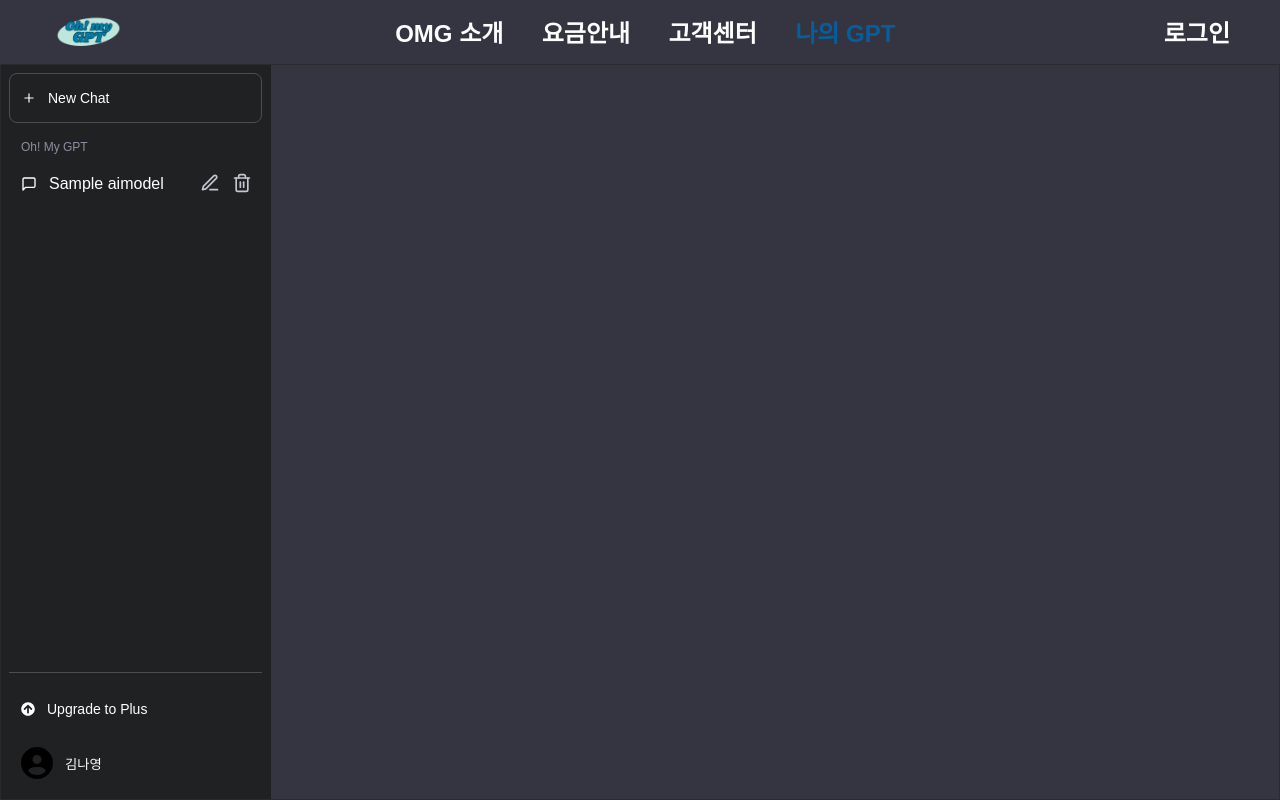
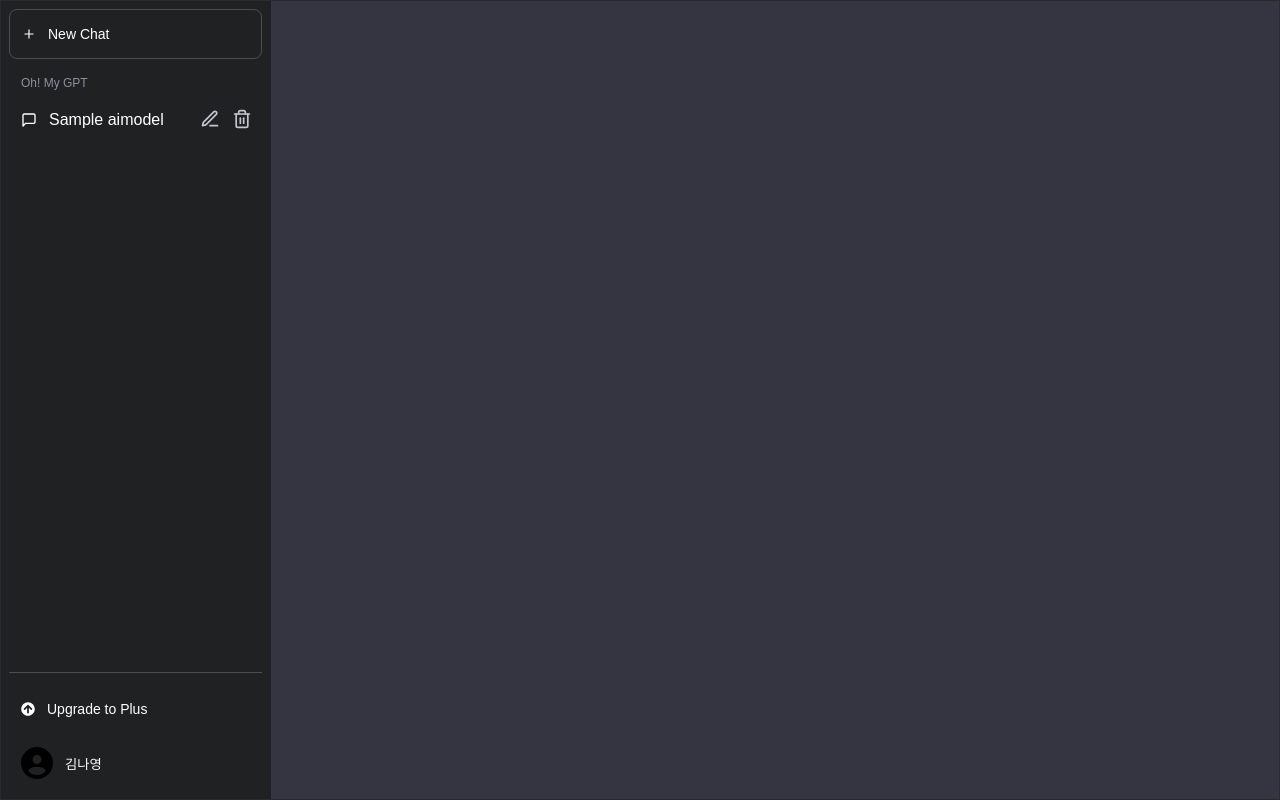
Before and after one commit to wktls63/Oh-My-GPT, a Django app: template omg_project/omg_app/templates/chat.html in a window 1280 px wide. Run offline with Django 5.2, Linux system fonts and the light colour scheme; tables that the repository leaves empty hold one stand-in row (values such as "Sample post"); the template is opened without the code that fills it: values that come from a table or form of the project are taken from there, most other values are stand-ins (such as "Sample title", 1, 10 or a date in 2020); parts of the project's set-up code (start-up, migrations or seed data) failed here and were passed over.

Commit message:
Update : chat.css
remove nav

```diff
--- a/omg_project/omg_app/static/css/chat.css
+++ b/omg_project/omg_app/static/css/chat.css
@@ -1,5 +1,12 @@
 body {
     background-color: rgba(52,53,65,1);
+    overflow: hidden;
+    -ms-overflow-style: none; /* IE and Edge */
+    scrollbar-width: none; /* Firefox */
+}
+
+body::-webkit-scrollbar {
+    display: none; /* Chrome, Safari, Opera*/
 }
 
 .bold {
@@ -24,7 +31,6 @@
     display: flex;
     align-items: center;
     border: 1px solid rgba(32,33,35,.5);
-    margin: 4rem 0 0 0 ;
     align-items: stretch;
     height: 100%;
 }
@@ -267,10 +273,16 @@
 }
 
 .chat-main {
+    height: 100%;
     width: 100%;
     display: flex;
     flex-direction: column;
     justify-content: space-between;
+}
+
+.chat-main-container {
+    max-height: 100%;
+    overflow-y: scroll;
 }
 
 .contact-info {
@@ -310,12 +322,12 @@
 }
 
 .from-me div {
-    background-color: rgba(68,70,84,1);
+    background-color: transparent;
     padding: 2rem 20rem;
 }
 
 .from-you div {
-    background-color: transparent;
+    background-color: rgba(68,70,84,1);
     padding: 2rem 20rem;
 }
 
--- a/omg_project/omg_app/templates/chat.html
+++ b/omg_project/omg_app/templates/chat.html
@@ -10,8 +10,6 @@
     <title>Document</title>
 </head>
 <body class="dark">
-
-    {% include 'nav.html' %}
 
     <div class="container">
     <div class="post-box">
```
